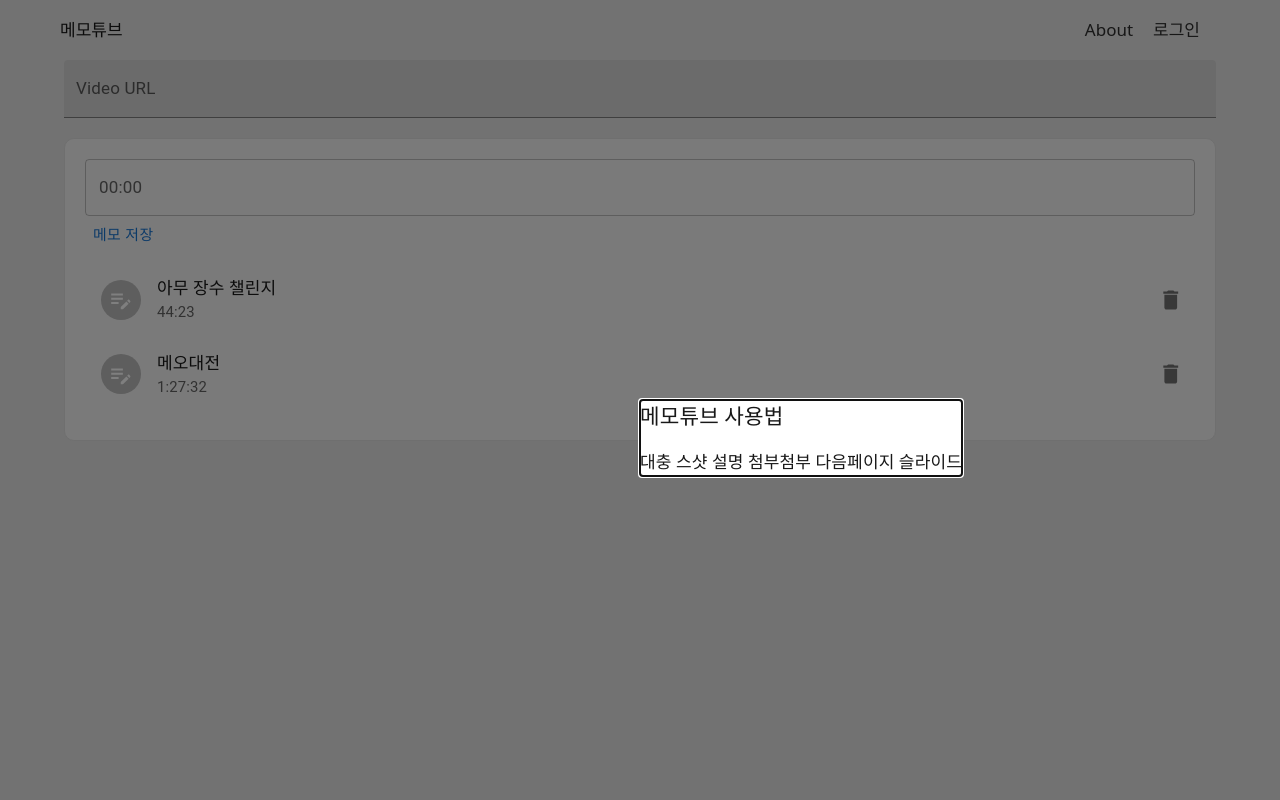
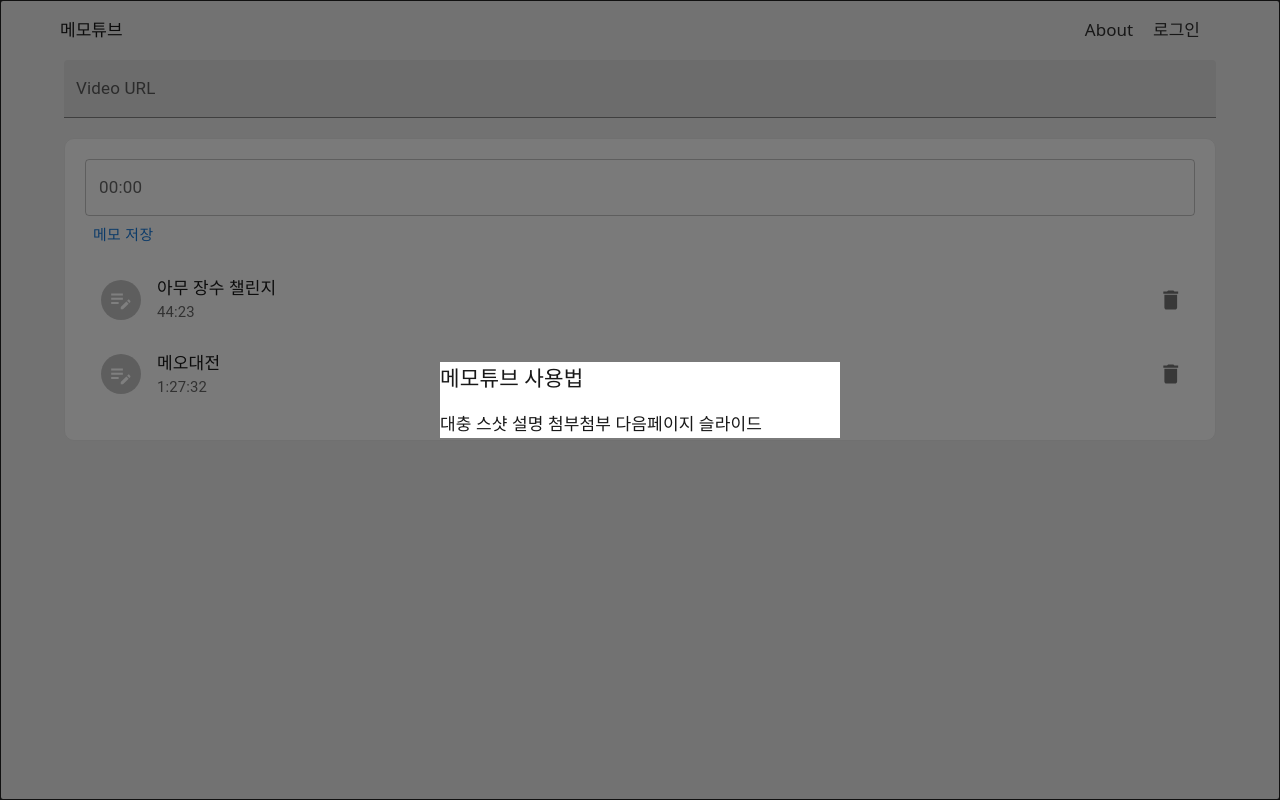
Before and after one commit to javascriptbiggosoo/memotube, a React (Vite) app: page /memotube/ in a window 1280 px wide. Both pictures are taken after a click on the item "About". Built offline with nearby package versions, Linux system fonts and the light colour scheme.

Commit message:
AboutModal 컴포넌트를 수정

```diff
--- a/src/components/RootLayout/Header/AboutModal.tsx
+++ b/src/components/RootLayout/Header/AboutModal.tsx
@@ -1,20 +1,30 @@
+import React from "react";
 import { Box, Modal, Typography } from "@mui/material";
-import React from "react";
 import styled from "styled-components";
-import ReactDOM from "react-dom";
 
 interface AboutModalProps {
   open: boolean;
+  // 백드롭 클릭 시 호출되는 함수
+  handleClose: () => void;
 }
 
 export default function AboutModal({ open }: AboutModalProps) {
   // 모달을 body 태그 바로 아래에 렌더링
-  return ReactDOM.createPortal(
+  return (
     <Modal
       open={open}
       // onClose={handleClose}
       aria-labelledby="modal-modal-title"
       aria-describedby="modal-modal-description"
+    >
+      <Box
+        // 가운데 정렬용 스타일
+        sx={{
+          display: "flex",
+          alignItems: "center",
+          justifyContent: "center",
+          height: "100vh", // 전체 뷰포트 높이를 사용
+        }}
       >
         <AboutModalBox>
           <Typography id="modal-modal-title" variant="h6" component="h2">
@@ -24,17 +34,17 @@ export default function AboutModal({ open }: AboutModalProps) {
             대충 스샷 설명 첨부첨부 다음페이지 슬라이드
           </Typography>
         </AboutModalBox>
-    </Modal>,
-    document.body
+      </Box>
+    </Modal>
   );
 }
 
 const AboutModalBox = styled(Box)`
-  position: fixed;
-  width: 400;
+  display: "flex";
+  align-items: "center";
+  justify-content: "center";
+  width: 400px;
   border: "2px solid #000";
   box-shadow: 24;
   background-color: white;
-  top: 50%;
-  left: 50%;
 `;
```
Lines whose indentation alone changed are shown as unchanged.
